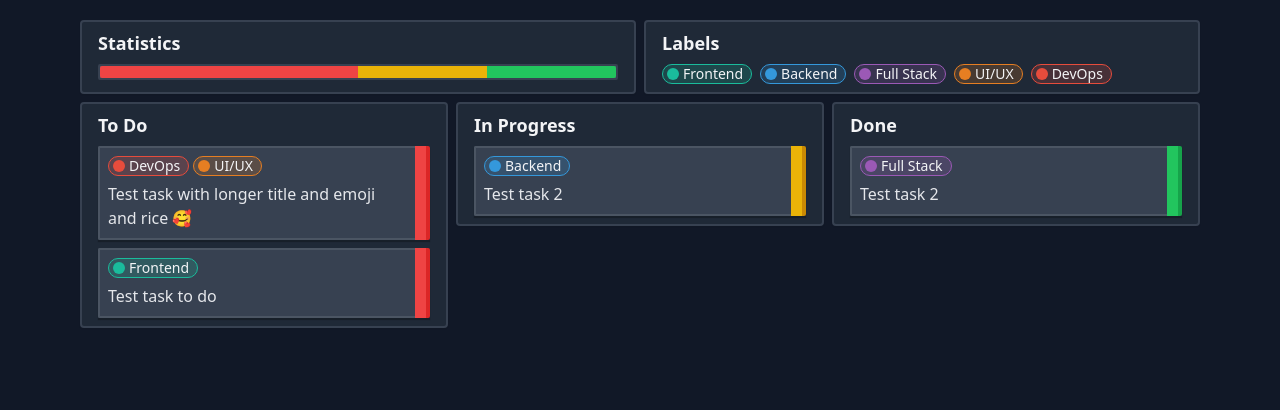
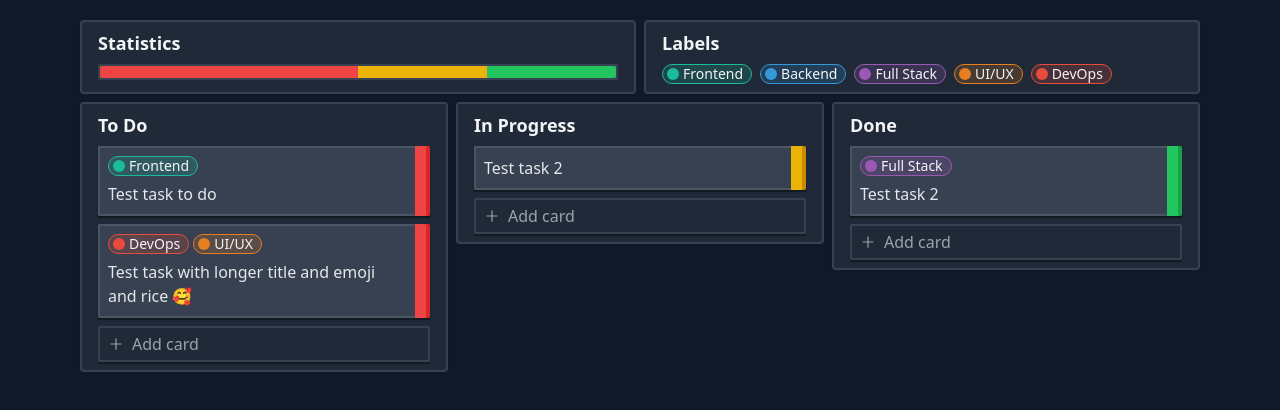
Before and after one commit to 0l1v3rr/react-todo, a React (Create React App) app: page / in a window 1280 px wide. Shown: the top 410 px of the page. Built offline with nearby package versions, Linux system fonts and the light colour scheme.

Commit message:
add AddCard.tsx component and its functionality

```diff
--- a/src/App.tsx
+++ b/src/App.tsx
@@ -5,6 +5,7 @@ import { Label, Task, TaskStatus } from "./types/task";
 import { useState, useCallback } from "react";
 import { defaultLabels } from "./const/labels";
 import CardContainer from "./components/cards/CardContainer";
+import { createUUID } from "./utils/uuid";
 
 const App = () => {
   const [labels] = useState<Label[]>(defaultLabels);
@@ -26,13 +27,13 @@ const App = () => {
     {
       id: "2",
       position: 2,
-      labels: [labels[1]],
+      labels: [],
       status: "In Progress",
       title: "Test task 2",
     },
     {
       id: "2",
-      position: 2,
+      position: 4,
       labels: [labels[2]],
       status: "Done",
       title: "Test task 2",
@@ -43,7 +44,7 @@ const App = () => {
     (status: TaskStatus) =>
       [...tasks]
         .filter((t) => t.status === status)
-        .sort((a, b) => b.position - a.position),
+        .sort((a, b) => a.position - b.position),
     [tasks]
   );
 
@@ -56,6 +57,15 @@ const App = () => {
     },
     [tasks]
   );
+
+  const newTask = useCallback((task: Task) => {
+    setTasks((prev) => {
+      task.position = prev.length + 1;
+      task.id = createUUID();
+
+      return [...prev, task];
+    });
+  }, []);
 
   return (
     <main
@@ -73,18 +83,21 @@ const App = () => {
 
       <Flex className="items-start flex-col md:flex-row">
         <CardContainer
+          newTask={newTask}
           editTask={editTask}
           status="To Do"
           tasks={filterTasks("To Do")}
         />
 
         <CardContainer
+          newTask={newTask}
           editTask={editTask}
           status="In Progress"
           tasks={filterTasks("In Progress")}
         />
 
         <CardContainer
+          newTask={newTask}
           editTask={editTask}
           status="Done"
           tasks={filterTasks("Done")}
--- /dev/null
+++ b/src/components/cards/AddCard.tsx
@@ -0,0 +1,78 @@
+import { FC, useRef, useState } from "react";
+import { AiOutlinePlus } from "react-icons/ai";
+import { useOuterClick } from "../../hooks/useOuterClick";
+import { Task, TaskStatus } from "../../types/task";
+import Button from "../layout/Button";
+
+type Status = "normal" | "edit";
+
+interface AddCardProps {
+  newTask: (task: Task) => void;
+  status: TaskStatus;
+}
+
+const AddCard: FC<AddCardProps> = (props) => {
+  const [status, setStatus] = useState<Status>("normal");
+  const textAreaRef = useRef<HTMLTextAreaElement>(null);
+  const containerRef = useOuterClick(() => setStatus("normal"));
+
+  return (
+    <>
+      {status === "normal" && (
+        <div
+          onClick={() => setStatus("edit")}
+          className="flex items-center justify-start cursor-pointer px-2 py-1 text-gray-400
+          hover:bg-gray-700 border-2 border-gray-700 rounded-sm shadow-card gap-2
+          hover:border-gray-600 transition-all duration-150 hover:text-gray-200"
+        >
+          <AiOutlinePlus />
+          <span>Add card</span>
+        </div>
+      )}
+
+      {status === "edit" && (
+        <div
+          ref={containerRef}
+          className="flex items-center flex-col w-full gap-2"
+        >
+          <textarea
+            ref={textAreaRef}
+            rows={3}
+            autoComplete="off"
+            defaultValue=""
+            placeholder="Enter a title for this card..."
+            autoFocus={true}
+            className="px-1 text-gray-200 outline-none rounded-sm
+              bg-gray-800 border-2 border-gray-600 resize-none
+              focus:border-gray-500 active:border-gray-500 transition-all
+              duration-150 textarea-scrollbar shadow-card w-full placeholder:text-gray-500"
+          />
+
+          <div className="flex items-center gap-2 text-sm w-full">
+            <Button
+              variant="primary"
+              label="Save"
+              onClick={() => {
+                props.newTask({
+                  id: "0",
+                  labels: [],
+                  position: 1,
+                  status: props.status,
+                  title: textAreaRef.current?.value || "",
+                });
+                setStatus("normal");
+              }}
+            />
+            <Button
+              variant="secondary"
+              label="Cancel"
+              onClick={() => setStatus("normal")}
+            />
+          </div>
+        </div>
+      )}
+    </>
+  );
+};
+
+export default AddCard;
--- a/src/components/cards/Card.tsx
+++ b/src/components/cards/Card.tsx
@@ -60,10 +60,11 @@ const Card: FC<CardProps> = ({ task, editTask }) => {
               rows={3}
               autoComplete="off"
               defaultValue={task.title}
+              autoFocus={true}
               className="mx-2 px-1 text-gray-200 outline-none rounded-sm
                 bg-gray-800 border-2 border-gray-600 resize-none
                 focus:border-gray-500 active:border-gray-500 transition-all
-                duration-150 textarea-scrollbar"
+                duration-150 textarea-scrollbar shadow-card"
             />
 
             <div className="flex items-center gap-2 mx-2 text-sm">
--- a/src/components/cards/CardContainer.tsx
+++ b/src/components/cards/CardContainer.tsx
@@ -2,15 +2,22 @@ import { FC } from "react";
 import { Task, TaskStatus } from "../../types/task";
 import Container from "../layout/Container";
 import ContainerTitle from "../layout/ContainerTitle";
+import AddCard from "./AddCard";
 import Card from "./Card";
 
 interface CardContainerProps {
   tasks: Task[];
   status: TaskStatus;
+  newTask: (task: Task) => void;
   editTask: (id: string, task: Task) => void;
 }
 
-const CardContainer: FC<CardContainerProps> = ({ tasks, status, editTask }) => {
+const CardContainer: FC<CardContainerProps> = ({
+  tasks,
+  status,
+  newTask,
+  editTask,
+}) => {
   return (
     <Container className="px-4 py-2">
       <ContainerTitle text={status} />
@@ -20,6 +27,8 @@ const CardContainer: FC<CardContainerProps> = ({ tasks, status, editTask }) => {
           <Card task={task} editTask={editTask} key={task.id} />
         ))}
       </>
+
+      <AddCard newTask={newTask} status={status} />
     </Container>
   );
 };
--- /dev/null
+++ b/src/utils/uuid.ts
@@ -0,0 +1,9 @@
+export const createUUID = () => {
+  let date = new Date().getTime();
+
+  return "xxxxxxxx-xxxx-4xxx-yxxx-xxxxxxxxxxxx".replace(/[xy]/g, (c) => {
+    const r = (date + Math.random() * 16) % 16 | 0;
+    date = Math.floor(date / 16);
+    return (c === "x" ? r : (r & 0x3) | 0x8).toString(16);
+  });
+};
--- a/tailwind.config.js
+++ b/tailwind.config.js
@@ -4,7 +4,7 @@ module.exports = {
   theme: {
     extend: {
       boxShadow: {
-        card: "0 2px 1px rgba(0,0,0,.25)",
+        card: "0 2px 1px rgba(0,0,0,.4)",
       },
     },
   },
```
